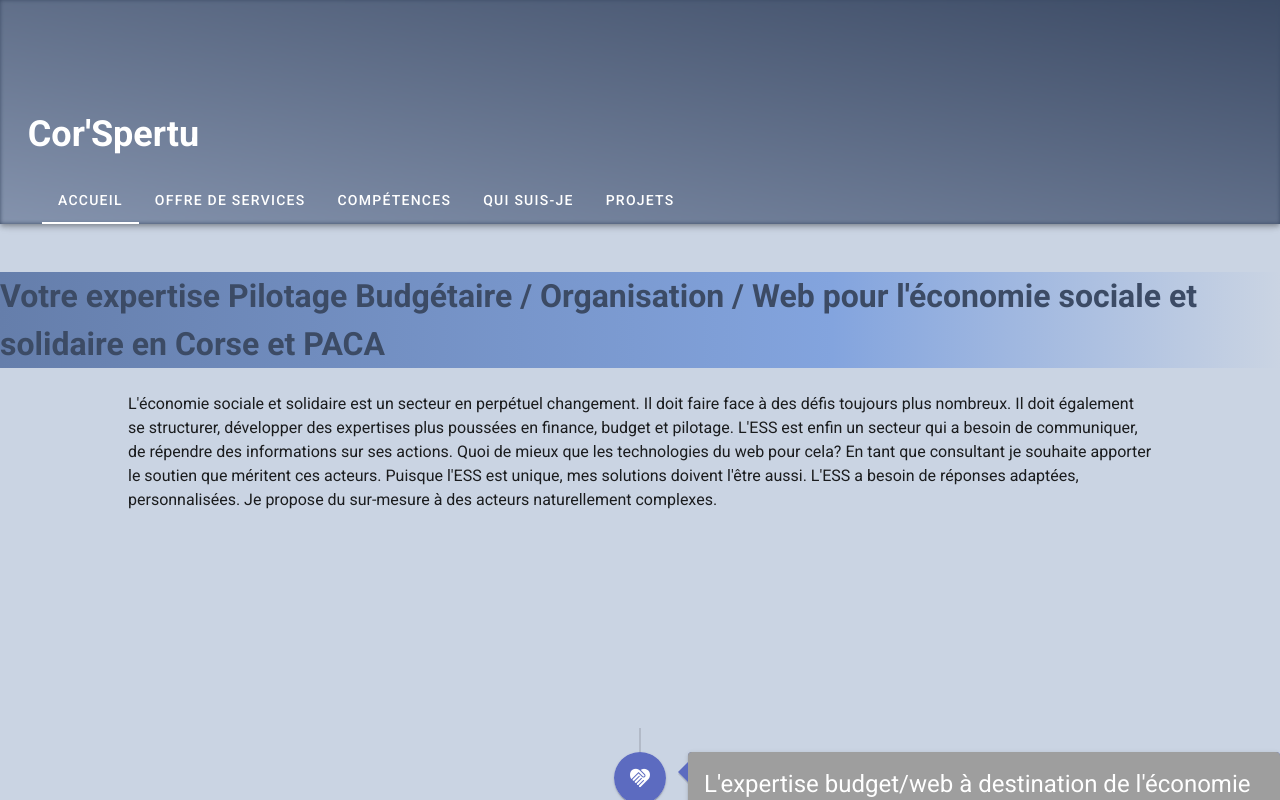
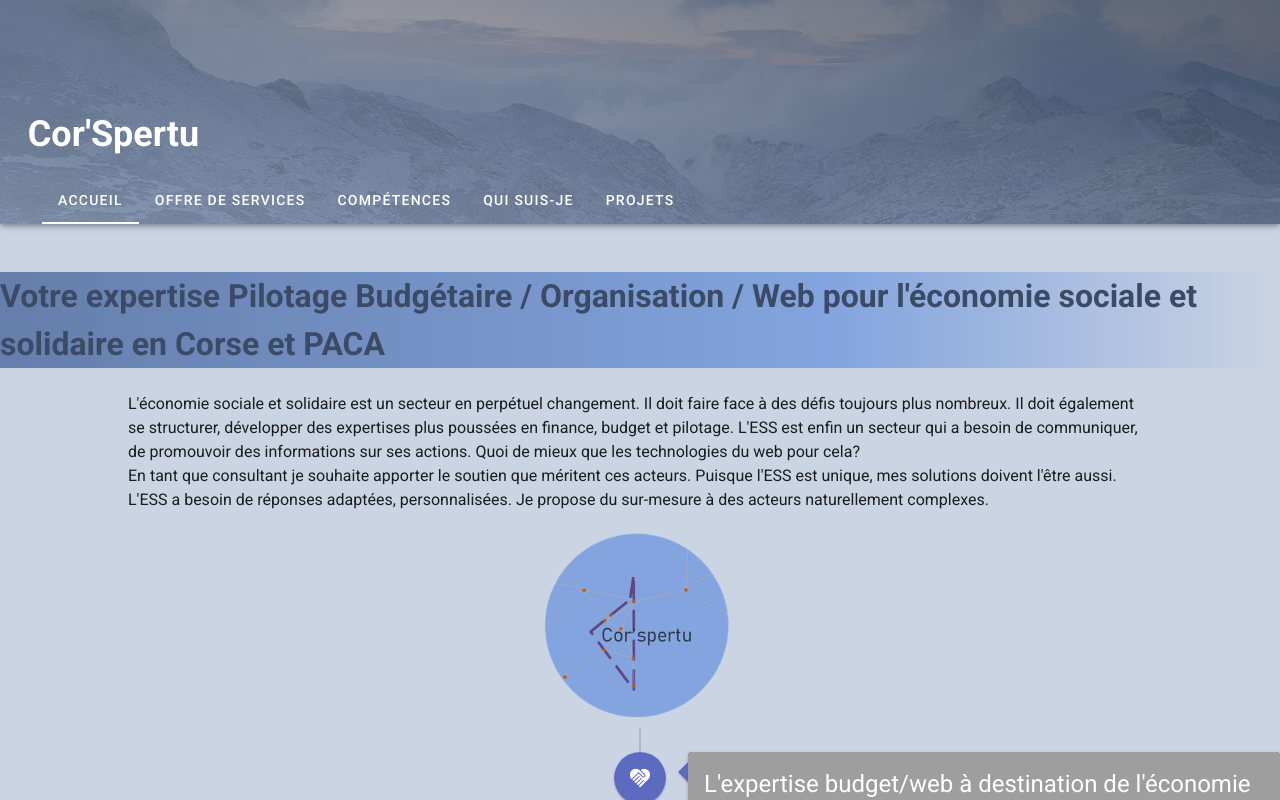
Before and after one commit to Corspertu/corspertu, a Vue app in the folder front/: page / in a window 1280 px wide. Shown: the top 800 px of the page. Built offline with nearby package versions, Linux system fonts and the light colour scheme; grey boxes are pictures that could not be loaded.

Commit message:
text orth

```diff
--- a/front/src/views/Home.vue
+++ b/front/src/views/Home.vue
@@ -1,32 +1,28 @@
 <template>
-
-
-
   <div class="content">
     <div class="banner">
       <h1>
-            Votre expertise Pilotage Budgétaire / Organisation / Web pour l'économie sociale et solidaire en Corse et PACA
+        Votre expertise Pilotage Budgétaire / Organisation / Web pour l'économie
+        sociale et solidaire en Corse et PACA
       </h1>
     </div>
 
     <div class="text">
-            L'économie sociale et solidaire est un secteur en perpétuel
-            changement. Il doit faire face à des défis toujours plus nombreux.
-            Il doit également se structurer, développer des expertises plus
-            poussées en finance, budget et pilotage. L'ESS est enfin un secteur
-            qui a besoin de communiquer, de répendre des informations sur ses
-            actions. Quoi de mieux que les technologies du web pour cela? En
-            tant que consultant je souhaite apporter le soutien que méritent ces
-            acteurs. Puisque l'ESS est unique, mes solutions doivent l'être
-            aussi. L'ESS a besoin de réponses adaptées, personnalisées. Je
-            propose du sur-mesure à des acteurs naturellement complexes.
+      L'économie sociale et solidaire est un secteur en perpétuel changement. Il
+      doit faire face à des défis toujours plus nombreux. Il doit également se
+      structurer, développer des expertises plus poussées en finance, budget et
+      pilotage. L'ESS est enfin un secteur qui a besoin de communiquer, de
+      promouvoir des informations sur ses actions. Quoi de mieux que les
+      technologies du web pour cela? <br> En tant que consultant je souhaite apporter
+      le soutien que méritent ces acteurs. Puisque l'ESS est unique, mes
+      solutions doivent l'être aussi. L'ESS a besoin de réponses adaptées,
+      personnalisées. Je propose du sur-mesure à des acteurs naturellement
+      complexes.
     </div>
 
     <div class="logo">
-            <v-img src="../assets/logo2.png">
-           </v-img>
-           </div >
-
+      <v-img src="../assets/logo2.png"> </v-img>
+    </div>
 
     <v-timeline align-top :dense="$vuetify.breakpoint.smAndDown">
       <v-timeline-item
@@ -41,7 +37,7 @@
         fill-dot
         large
       >
-              <v-card  :color="item.color" dark>
+        <v-card :color="item.color" dark>
           <v-img height="75px" :src="item.picture">
             <v-card-title class="text-h5">
               {{ item.title }}
@@ -64,7 +60,6 @@
       </v-timeline-item>
     </v-timeline>
   </div>
-
 </template>
 
 <script>
@@ -109,18 +104,14 @@ export default {
 
 <style >
 h1 {
-
   font-weight: bolder;
   color: #3c4b65;
 }
 
 h2,
 .img {
-
   text-align: center;
-
 }
-
 
 .text {
   font-size: 1em;
@@ -128,28 +119,32 @@ h2,
   margin-right: 10%;
 }
 
-
-
-.logo{
+.logo {
   margin-left: auto;
   margin-right: auto;
   width: 30%;
 }
 
-.banner{
+.banner {
   text-align: left;
-  background: linear-gradient(90deg, rgba(101,126,171,67) 0%, rgba(131,164,222,87) 65%, rgba(202,212,227,89) 100%);
+  background: linear-gradient(
+    90deg,
+    rgba(101, 126, 171, 67) 0%,
+    rgba(131, 164, 222, 87) 65%,
+    rgba(202, 212, 227, 89) 100%
+  );
   margin-bottom: 1.5em;
 }
 
-.banner :hover{
+.banner :hover {
   animation: move;
   animation-duration: 1s;
-
 }
 
 @keyframes move {
-  to{background-color: #3C4B65; color:white;}
+  to {
+    background-color: #3c4b65;
+    color: white;
   }
-
+}
 </style>
--- a/front/src/views/Legal.vue
+++ b/front/src/views/Legal.vue
@@ -5,7 +5,7 @@
     <h2>Droits</h2>
     En vertu de l’article 6 de la loi n° 2004-575 du 21 juin 2004 pour la
     confiance dans l’économie numérique, il est précisé aux utilisateurs du site
-    Cors'pertul’identité des différents intervenants dans le cadre de sa
+    Cors'pertu l’identité des différents intervenants dans le cadre de sa
     réalisation et de son suivi : <br />
     Cors'pertu est une association de loi 1901 déclarée à la préfecture de
     Haute-Corse le 20/04/2021. <br />
@@ -68,7 +68,7 @@
     78-87 du 6 janvier 1978, la loi n° 2004-801 du 6 août 2004, l’article L.
     226-13 du Code pénal et la Directive Européenne du 24 octobre 1995. <br>
      A
-    l’occasion de l’utilisation du site Cors'pertu, peuvent êtres
+    l’occasion de l’utilisation du site Cors'pertu, peuvent être
     recueillies : l’URL des liens par l’intermédiaire desquels l’utilisateur a
     accédé au site Cors'pertu, le fournisseur d’accès de l’utilisateur,
     l’adresse de protocole Internet (IP) de l’utilisateur. <br>
--- a/front/src/views/Projects.vue
+++ b/front/src/views/Projects.vue
@@ -76,7 +76,7 @@
             par WordPress, je propose une matrice de site web adapté aux mairies
             qui souhaitent garder le contact avec leurs administrés où qu'ils
             soient. Le site dispose en plus des rubriques habituelles un flux
-            d'actualité que même un non programmeur peut animer.
+            d'actualité que même un non-programmeur peut animer.
           </div>
         </v-card-text>
       </v-card>
--- a/front/src/views/Whoami.vue
+++ b/front/src/views/Whoami.vue
@@ -3,7 +3,7 @@
 <div class="whoami">
 <div class="banner"><h1>Qui Suis-je?</h1></div>
 <div class="text">
-Je me présente, Arnaud Bascou, 37 ans. Après une reconvertion professionnelle, j'ai monté ce projet de consultant web/organisation
+Je me présente, Arnaud Bascou, 37 ans. Après une reconversion professionnelle, j'ai monté ce projet de consultant web/organisation
 à destination de l'économie sociale et solidaire. Après 13 ans de vie professionnelle j'étais fier d'avoir acquis une grande expertise
 dans différents domaines. Cependant, il me manquait des choses importantes: les valeurs, le plaisir du travail accompli,
 le fait que mon travail fasse bouger les choses.
@@ -36,7 +36,7 @@ attendues.
       <div class="filledbar"></div>
     </div>
     <div class="circle">
-      Je prends à coeur mes missions et ne laisse pas de problémes sans solutions.
+      Je prends à cœur mes missions et ne laisse pas de problèmes sans solutions.
     </div>
   </div>
   <div class="card">
```
Lines whose indentation alone changed are shown as unchanged.
